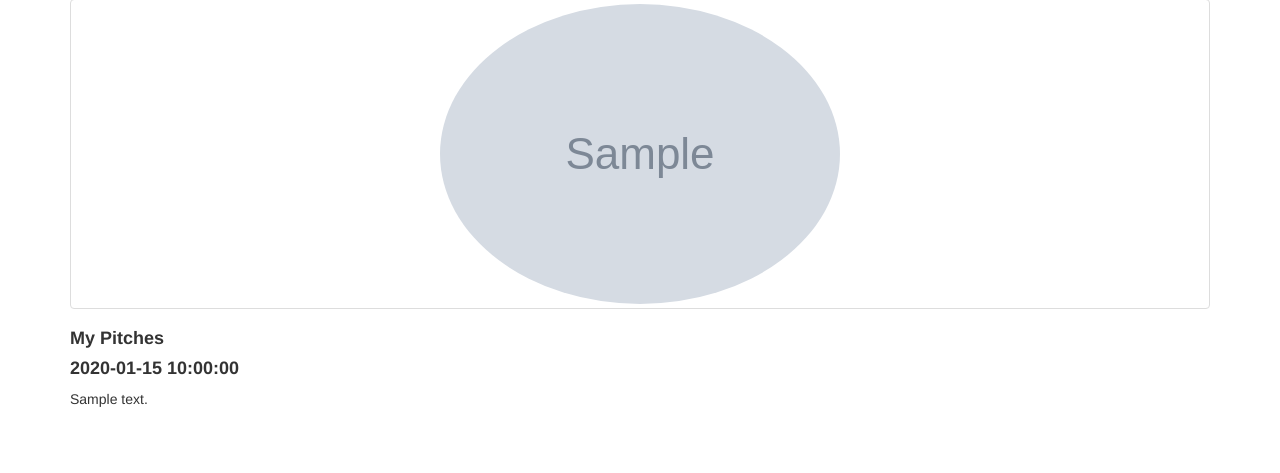
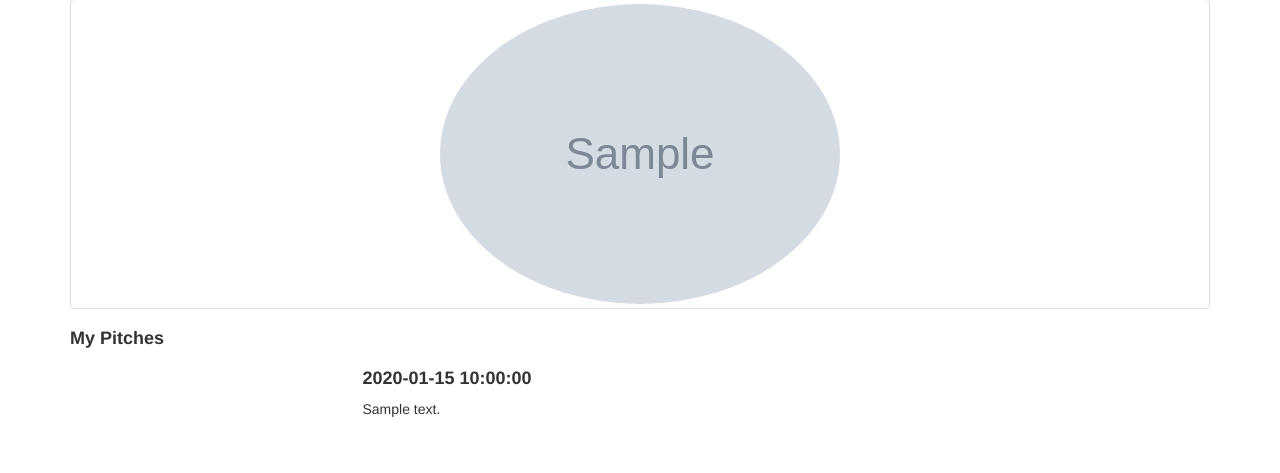
Before and after one commit to antonymburia/Pitch-app, a Flask app: a page that uses app/templates/profile/profile.html in a window 1280 px wide. Shown: the part 129-602 px from the top of the page. Run offline with Flask 2, Linux system fonts and the light colour scheme; tables that the repository leaves empty hold one stand-in row (values such as "Sample post"); grey boxes marked "Sample" are stand-in pictures; some libraries are stand-ins or nearby versions.

Commit message:
style pitches in a row

```diff
--- a/app/templates/profile/profile.html
+++ b/app/templates/profile/profile.html
@@ -13,14 +13,22 @@
     </div>
   </div>
   <h4><b>My Pitches</b></h4>
+  {% for pitch in pitches %}
+  <div class="row">
 
-  <div class="pitches">
-    {% for pitch in pitches %}
-    <div class="card">
-      <div class="card-header"><h4><b>{{pitch.posted}}</b></h4></div>
-      <div class="card-body">{{pitch.content}} <br></div>
-      <div class="card-footer"></div>
+    <div class="col-md-3"></div>
+    <div class="col-md-3">
+      <div class="pitches">
+
+        <div class="card">
+          <div class="card-header"><h4><b>{{pitch.posted}}</b></h4></div>
+          <div class="card-body">{{pitch.content}} <br></div>
+          <div class="card-footer"></div>
+        </div>
     </div>
+  </div>
+<div class="col"></div>
+
 
     {% endfor %}
   </div>
```
